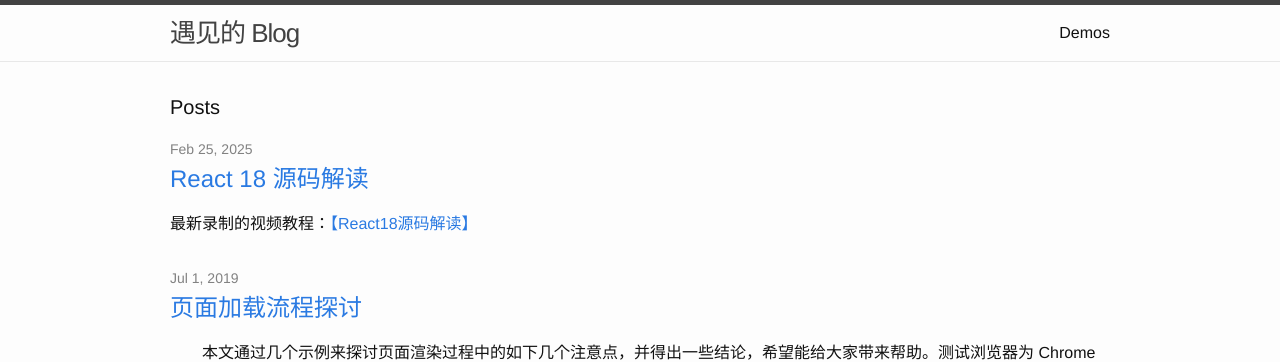
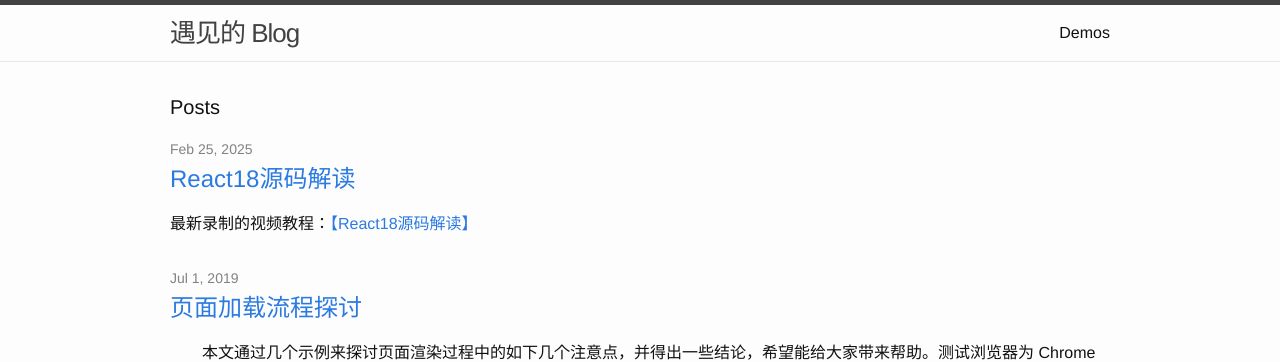
Before and after one commit to bruce-xu/bruce-xu.github.io, a Jekyll site: the page built from index.html, in a window 1280 px wide. Shown: the top 362 px of the page. Built offline with Jekyll 4.4.1, drawn with Linux system fonts in a browser that asks for light colours; comment, search, counter and statistics services are not loaded.

Commit message:
增加文章【React18源码解读】

```diff
--- a/_posts/2025-02-25-react-source.markdown
+++ b/_posts/2025-02-25-react-source.markdown
@@ -1,6 +1,6 @@
 ---
 layout: post
-title:  React 18 源码解读
+title:  React18源码解读
 date:   2025-02-25 21:15:10 +0800
 categories: [React, React18, React18源码, React18源码解读]
 permalink: blogs/react/18/source
```
